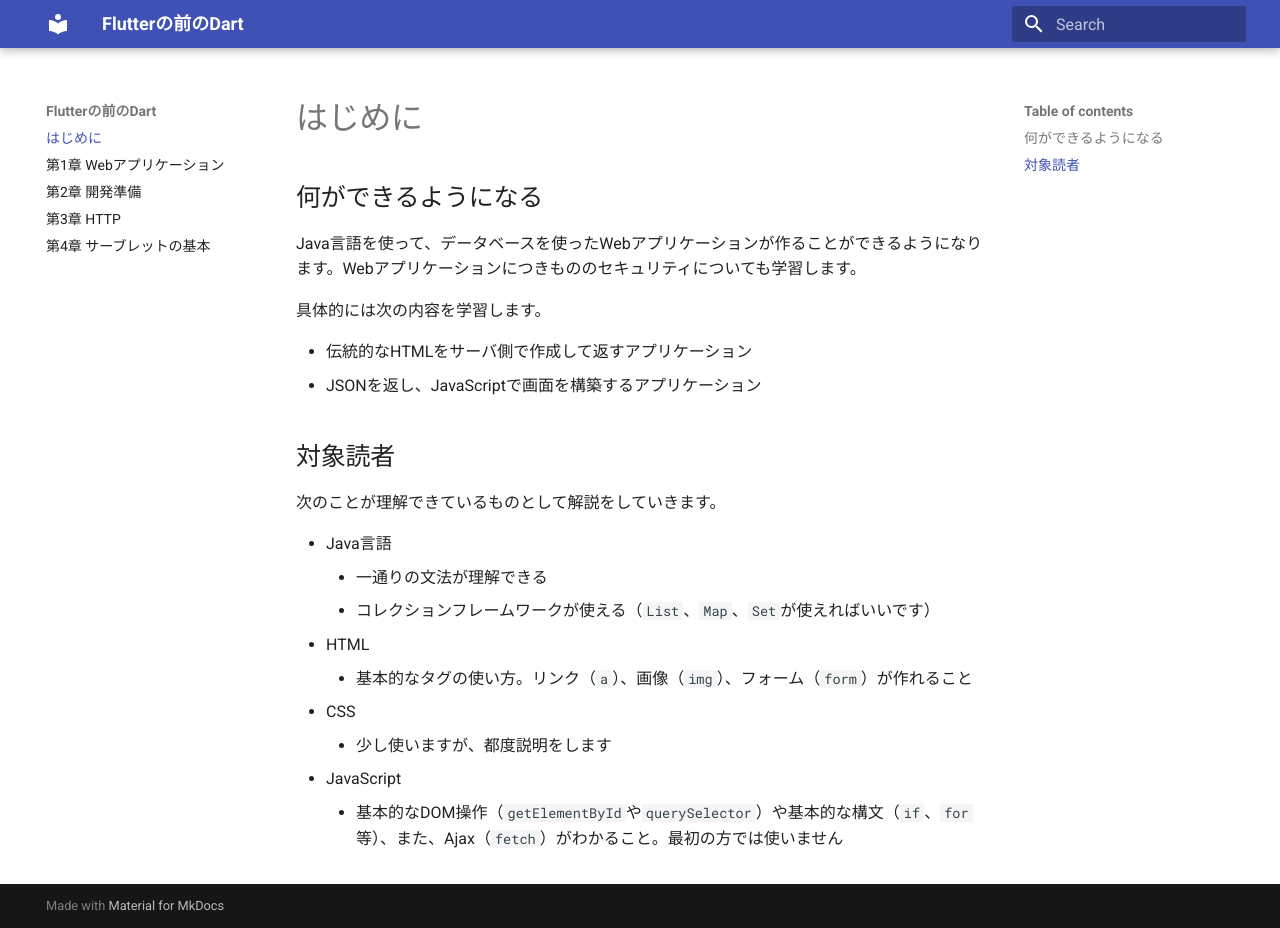
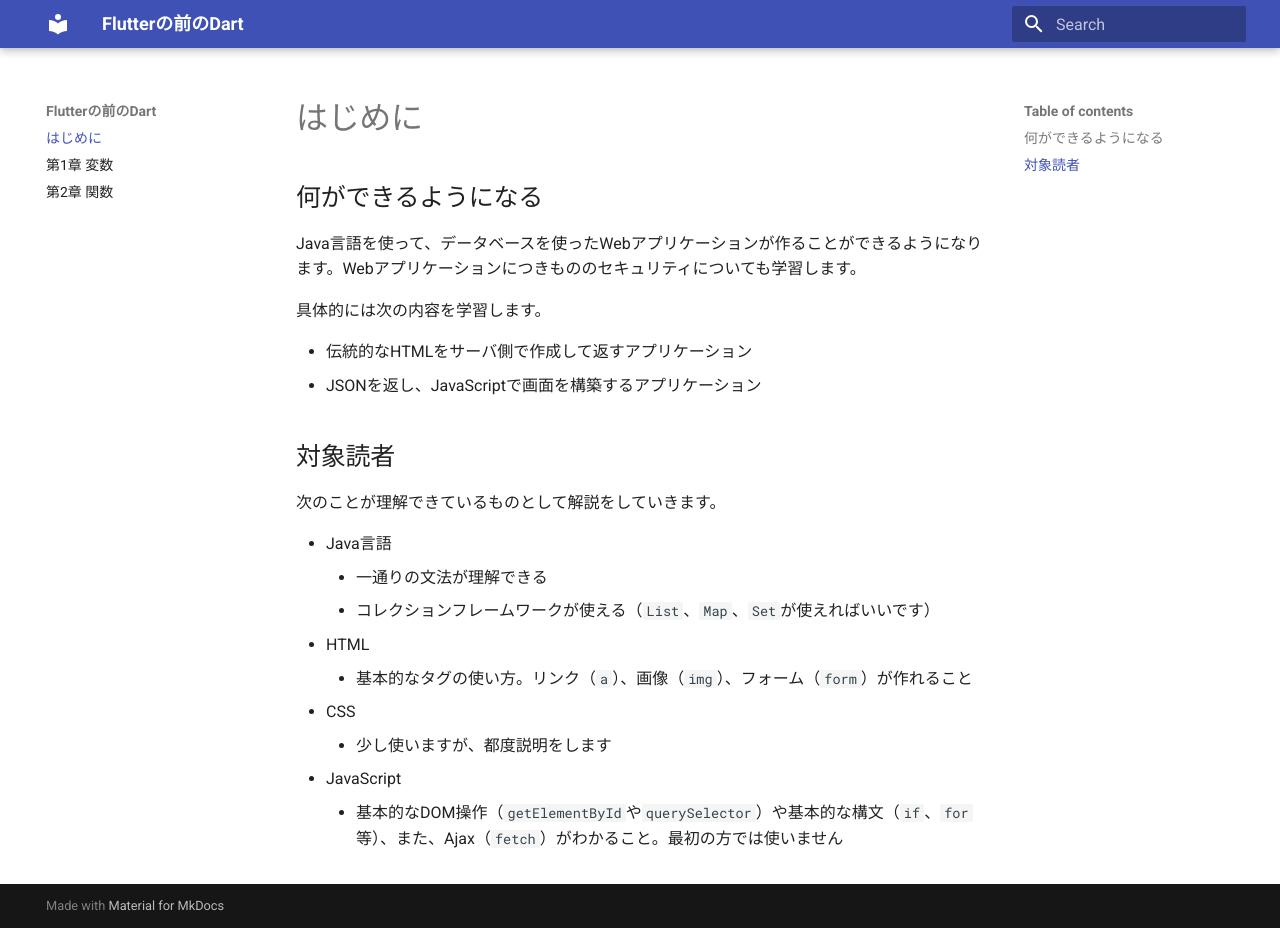
Before and after one commit to webarata3/doc-Flutter, an MkDocs documentation site: the page built from docs/index.md, in a window 1280 px wide and 928 px high. Built offline with MkDocs 1.6.1 and Material for MkDocs 9.7.7, drawn with Linux system fonts in a browser that asks for light colours.

Commit message:
2章のファイルの追加

```diff
--- a/mkdocs.yml
+++ b/mkdocs.yml
@@ -24,15 +24,5 @@ extra_css:
 
 nav:
   - はじめに: index.md
-  - 第1章 Webアプリケーション: 01/index.md
-  - 第2章 開発準備: 02/index.md
-  - 第3章 HTTP: 03/index.md
-  - 第4章 サーブレットの基本: 04/index.md
-#  - 第5章 JSPの基本
-#  - 第6章 スコープ
-#  - 第7章
-
-
-# - 第1章 はじめに:
-#    - 1-1 aaa: 01/01-01.md
-#    - 1-2 bbb: 01/01-02.md
+  - 第1章 変数: 01/index.md
+  - 第2章 関数: 02/index.md
```
Also changed, not shown: docs/02/index.md (added, +11 -0 lines).
